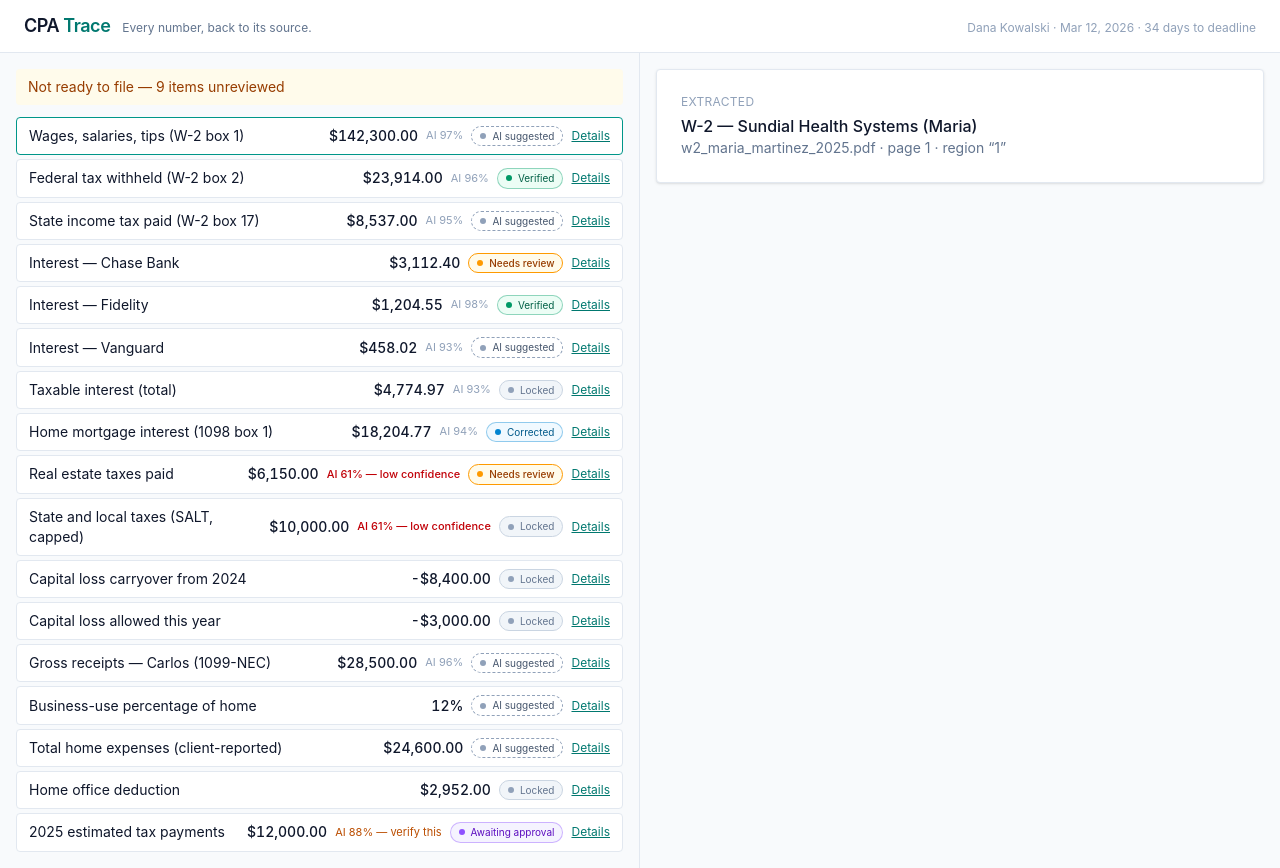
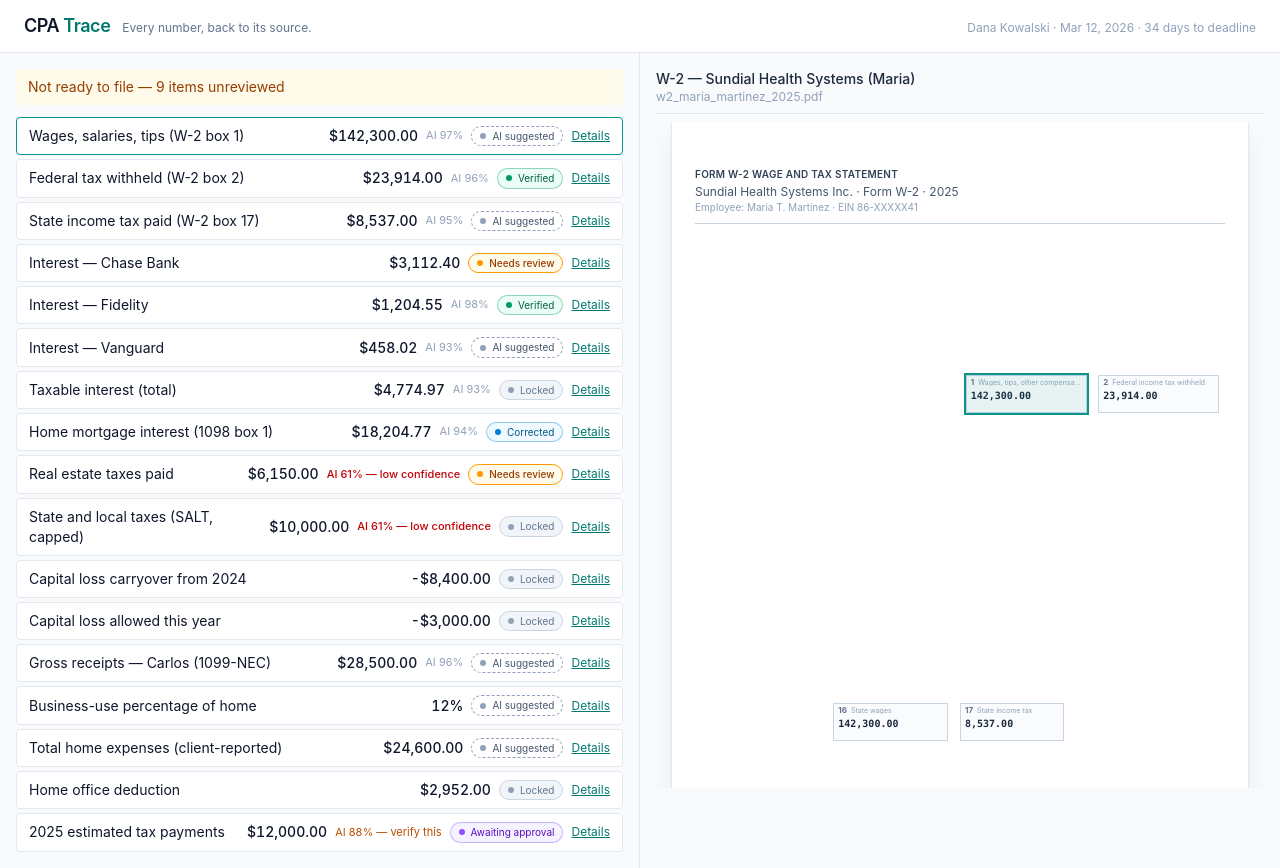
Before and after one commit to Hemanath17/cpatrace, a React (Vite) app: page /return/ret_martinez in a window 1280 px wide. Both pictures are taken after a click on the item 319 px from the left and 136 px from the top of the page. Built offline with nearby package versions, Linux system fonts and the light colour scheme.

Commit message:
Add DocumentViewer paper shell, W-2 layout, and trace highlight.
Clicking a field pulses its source box via shared bbox_pct coordinates — the core provenance interaction.

```diff
--- a/src/components/DocumentViewer.jsx
+++ b/src/components/DocumentViewer.jsx
@@ -37,6 +37,110 @@
 
 import { useStore } from '../lib/store.jsx'
 
+/** Letter-paper frame every document mock renders inside. */
+function PaperShell({ doc, children }) {
+  return (
+    <div className="flex h-full flex-col">
+      <div className="mb-2 shrink-0 border-b border-slate-200 pb-2">
+        <p className="truncate text-sm font-medium text-slate-800">{doc.title}</p>
+        <p className="truncate text-xs text-slate-400">{doc.filename}</p>
+      </div>
+      <div className="relative min-h-0 flex-1 overflow-auto">
+        <div className="relative mx-auto aspect-[8.5/11] w-full max-w-xl bg-white shadow-[0_1px_3px_rgba(0,0,0,0.08),0_8px_24px_rgba(0,0,0,0.06)] ring-1 ring-slate-200/80">
+          {children}
+        </div>
+      </div>
+    </div>
+  )
+}
+
+function bboxStyle(bbox) {
+  return {
+    top: `${bbox.top}%`,
+    left: `${bbox.left}%`,
+    width: `${bbox.width}%`,
+    height: `${bbox.height}%`,
+  }
+}
+
+/** W-2: boxes placed by bbox_pct so highlights share the same coordinates. */
+function W2Layout({ doc }) {
+  const { boxes } = doc.render
+
+  return (
+    <div className="absolute inset-0">
+      <div className="absolute left-[4%] right-[4%] top-[6%] border-b border-slate-300 pb-2">
+        <p className="text-[10px] font-semibold tracking-wide text-slate-700 uppercase">
+          Form W-2 Wage and Tax Statement
+        </p>
+        <p className="mt-0.5 text-xs text-slate-600">
+          {doc.issuer} · Form W-2 · {doc.tax_year}
+        </p>
+        <p className="text-[10px] text-slate-400">
+          Employee: {doc.recipient}
+          {doc.issuer_ein ? ` · EIN ${doc.issuer_ein}` : ''}
+        </p>
+      </div>
+
+      {boxes.map((b) => (
+        <div
+          key={b.box}
+          className="absolute overflow-hidden border border-slate-300 bg-slate-50/80 px-1 py-0.5"
+          style={bboxStyle(b.bbox_pct)}
+        >
+          <div className="flex items-baseline gap-1 leading-none">
+            <span className="text-[8px] font-bold text-slate-500">{b.box}</span>
+            <span className="truncate text-[7px] text-slate-400">{b.label}</span>
+          </div>
+          <p className="mt-0.5 truncate font-mono text-[10px] font-semibold text-slate-800">
+            {b.value}
+          </p>
+        </div>
+      ))}
+    </div>
+  )
+}
+
+function DocumentBody({ doc }) {
+  switch (doc.render?.kind) {
+    case 'w2':
+      return <W2Layout doc={doc} />
+    default:
+      return (
+        <div className="p-6 text-sm text-slate-400">
+          {doc.render?.kind ?? 'unknown'} layout — next
+        </div>
+      )
+  }
+}
+
+/** Resolve the box this field's provenance points at on the shown doc. */
+function regionForField(field) {
+  const p = field.provenance
+  if (p.type === 'conflicted') {
+    return p.candidates[p.ai_pick]?.region
+  }
+  return p.region
+}
+
+/**
+ * Signature interaction: pulse the exact box the selected field came from.
+ * Parent must pass key={field.id} so remounting replays the pulse.
+ */
+function TraceHighlight({ field, doc }) {
+  const region = regionForField(field)
+  const box = doc.render?.boxes?.find((b) => b.box === region)
+  if (!box) return null
+
+  return (
+    <div
+      className="trace-highlight pointer-events-none absolute z-10"
+      style={bboxStyle(box.bbox_pct)}
+      aria-hidden
+    />
+  )
+}
+
 export default function DocumentViewer({ field }) {
   const { documentById } = useStore()
 
@@ -56,24 +160,24 @@ export default function DocumentViewer({ field }) {
         ? documentById(p.source_doc)
         : null
 
+  if (!doc) {
     return (
       <div className="rounded border border-slate-200 bg-white p-6 shadow-sm">
         <p className="mb-1 text-xs uppercase tracking-wide text-slate-400">
           {p.type}
         </p>
-      {doc ? (
-        <>
-          <p className="font-medium">{doc.title}</p>
-          <p className="text-sm text-slate-500">
-            {doc.filename} · page {p.page ?? 1} · region “{p.region ?? '—'}”
-          </p>
-        </>
-      ) : (
         <p className="text-sm text-slate-600">
           Computed: <code className="text-xs">{p.formula}</code> over{' '}
           {p.inputs?.join(', ')}
         </p>
-      )}
       </div>
     )
   }
+
+  return (
+    <PaperShell doc={doc}>
+      <DocumentBody doc={doc} />
+      <TraceHighlight key={field.id} field={field} doc={doc} />
+    </PaperShell>
+  )
+}
```
Lines whose indentation alone changed are shown as unchanged.
